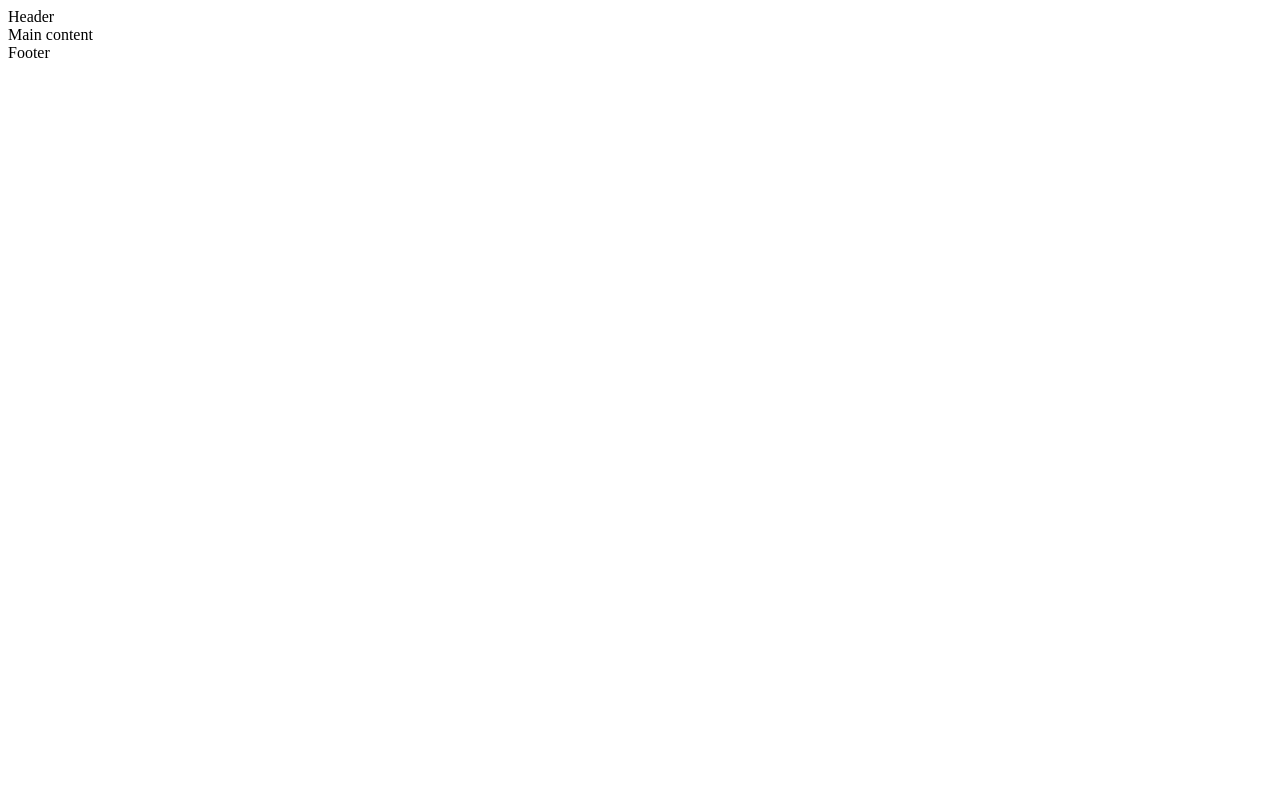
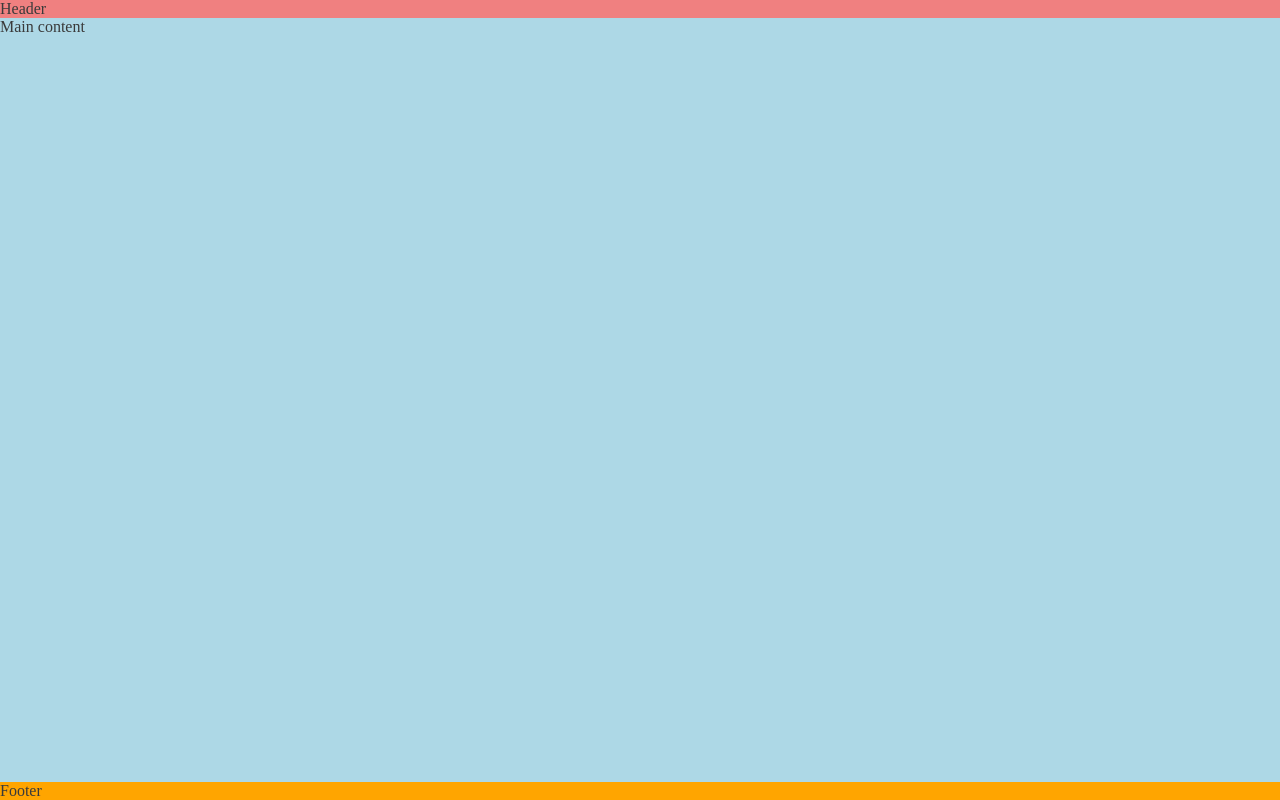
Before and after one commit to Lin2907/love-running, a plain HTML site: page index.html in a window 1280 px wide. Drawn offline with Linux system fonts and the light colour scheme.

Commit message:
Added stylesheet with starter styles

```diff
--- /dev/null
+++ b/assets/css/style.css
@@ -0,0 +1,33 @@
+/* Asterisk wildcard selector to override default styles added by the browser */
+* {
+    padding: 0;
+    margin: 0;
+    box-sizing: border-box;
+}
+
+/* General styles */
+body {
+    min-height: 100vh;
+    display: flex;
+    flex-direction: column;
+    /* Generic project styles */
+    color: #3a3a3a;
+}
+
+
+/* Header */
+header {
+    background-color: lightcoral;
+}
+
+/* Main content */
+main {
+    background-color: lightblue;
+    /* Make main element take up any surplus space to push footer down */
+    flex: 1 0 auto;
+}
+
+/* Footer */
+footer {
+    background-color: orange;
+}
--- a/index.html
+++ b/index.html
@@ -12,9 +12,10 @@
     <!--Title-->
     <title>Love running</title>
     <!--Favicon-->
-    <link rel="apple-touch-icon" sizes="180x180" href="assets/favicon/apple-touch-icon.png">
-    <link rel="icon" type="image/png" sizes="32x32" href="assets/favicon/favicon-32x32.png">
-    <link rel="icon" type="image/png" sizes="16x16" href="assets/favicon/favicon-16x16.png">
+    <link rel="apple-touch-icon" sizes="180x180" href="assets/favicon2/apple-touch-icon.png">
+    <link rel="icon" type="image/png" sizes="32x32" href="assets/favicon2/favicon-32x32.png">
+    <link rel="icon" type="image/png" sizes="16x16" href="assets/favicon2/favicon-16x16.png">
+    <link rel="stylesheet" href="assets/css/style.css">
 </head>
 
 <body>
```
